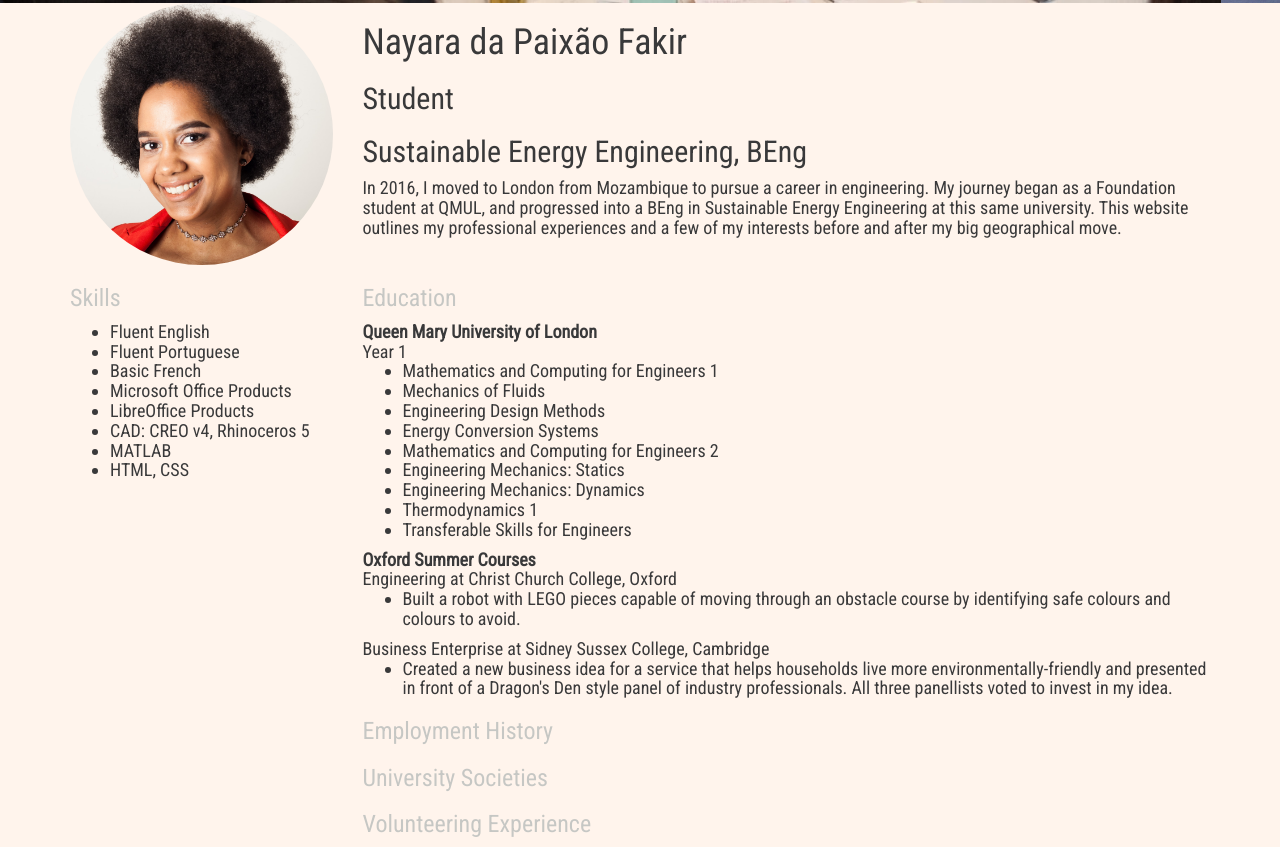
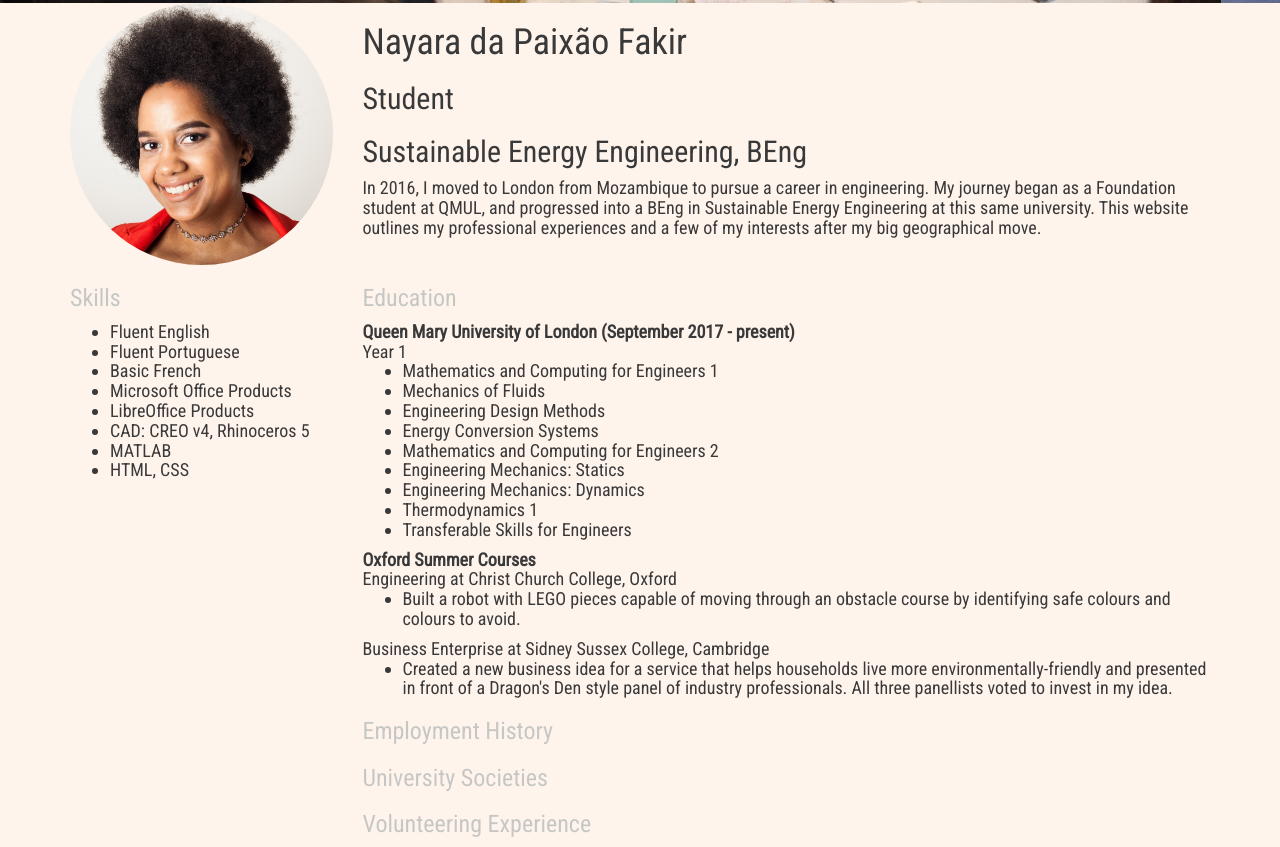
Before and after one commit to NayaraFakir/bootstrap-example, a plain HTML site: page index.html in a window 1280 px wide. Shown: the part 786-1633 px from the top of the page. Drawn offline with nearby package versions, Linux system fonts and the light colour scheme.

Commit message:
update august

```diff
--- a/index.html
+++ b/index.html
@@ -87,7 +87,7 @@
 				<h1>Nayara da Paixão Fakir</h1>
 					<h2>Student</h2>
 					<h2>Sustainable Energy Engineering, BEng</h2>
-							<h4>In 2016, I moved to London from Mozambique to pursue a career in engineering. My journey began as a Foundation student at QMUL, and progressed into a BEng in Sustainable Energy Engineering at this same university. This website outlines my professional experiences and a few of my interests before and after my big geographical move.</h4>
+							<h4>In 2016, I moved to London from Mozambique to pursue a career in engineering. My journey began as a Foundation student at QMUL, and progressed into a BEng in Sustainable Energy Engineering at this same university. This website outlines my professional experiences and a few of my interests after my big geographical move.</h4>
 			</div>
 		</div>
 		<div class="row">
@@ -109,7 +109,7 @@
 			<div class="col-sm-9">
 						<h3>Education</h3>
 							<h4>
-								<strong>Queen Mary University of London</strong><br>
+								<strong>Queen Mary University of London (September 2017 - present)</strong><br>
 									Year 1
 										<ul>
 											<li>Mathematics and Computing for Engineers 1</li>
```
Lines whose indentation alone changed are shown as unchanged.
